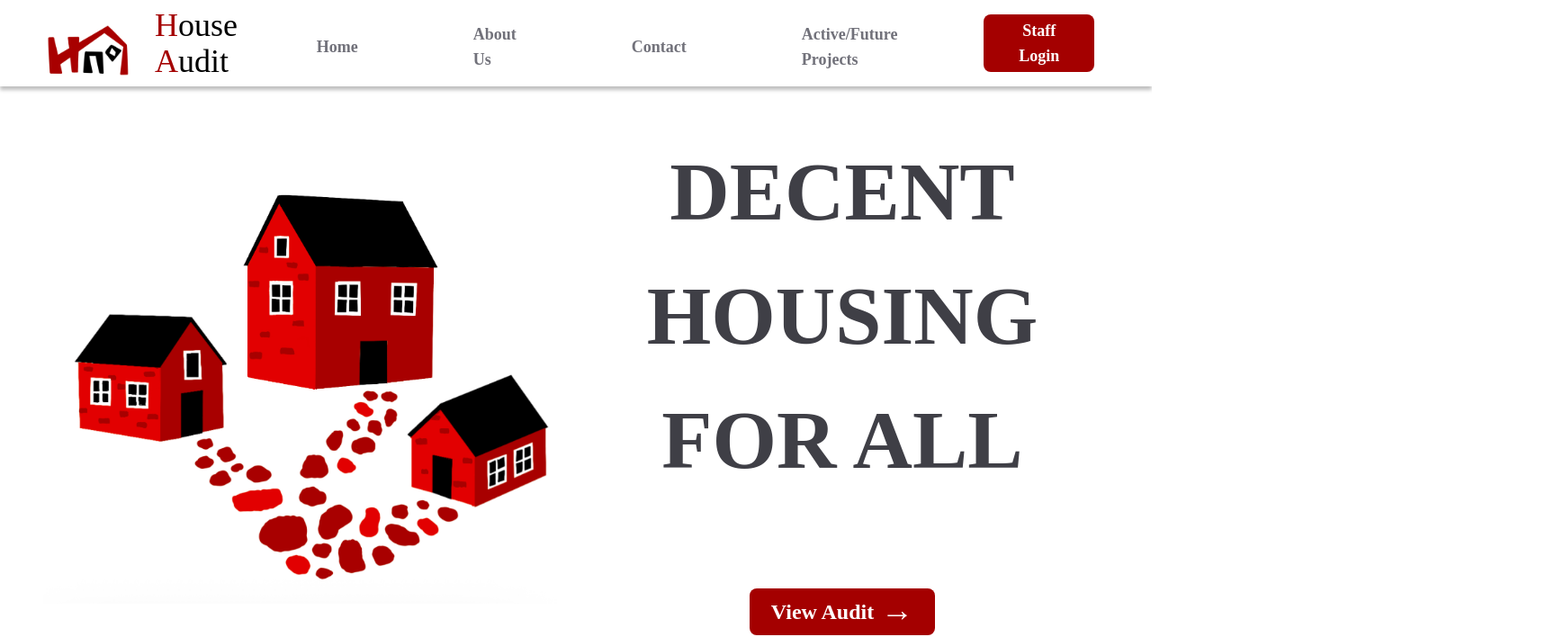
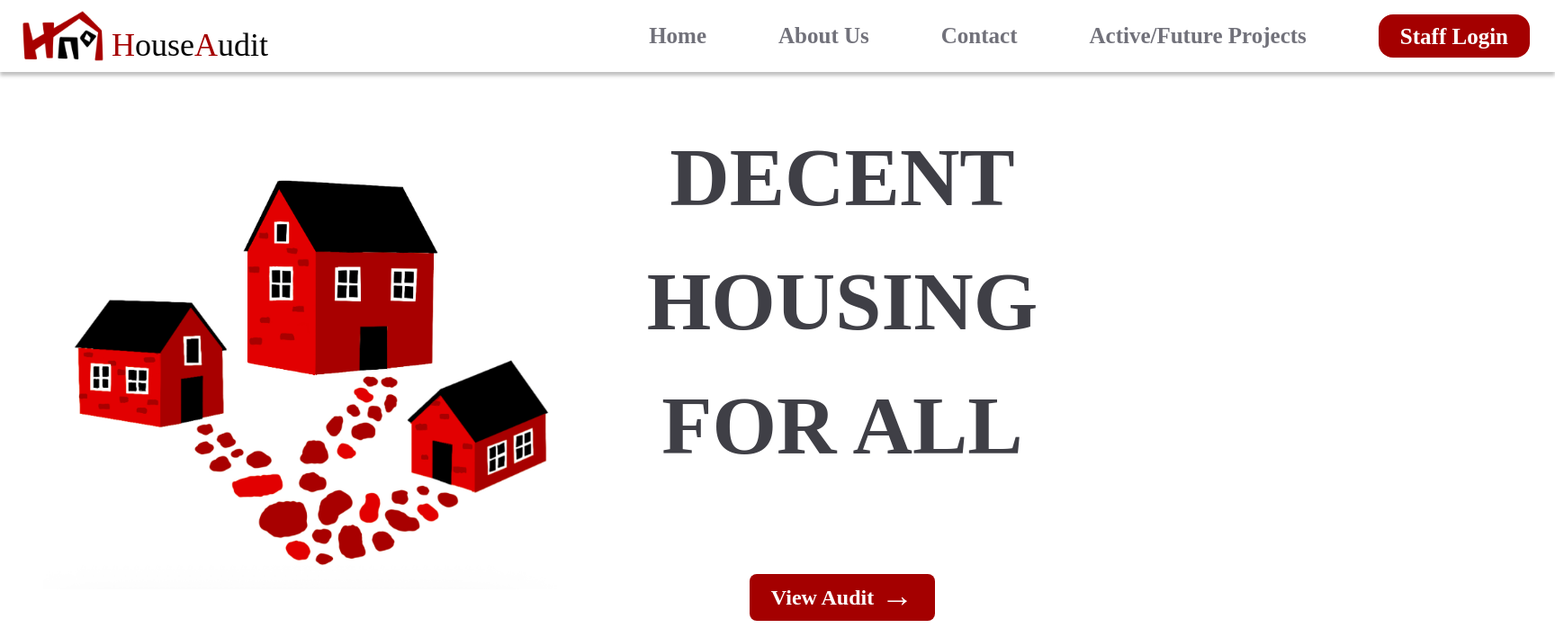
Before and after one commit to HousingAssembly/Audit-Team, a React (Create React App) app in the folder housing_audit/: page / in a window 1280 px wide. Shown: the top 708 px of the page at 90% size, 1728 px wide, since content can reach past the window. Built offline with nearby package versions, Linux system fonts and the light colour scheme.

Commit message:
Update header.jsx
Fixed header design

```diff
--- a/housing_audit/src/components/header.jsx
+++ b/housing_audit/src/components/header.jsx
@@ -37,24 +37,25 @@ export default function Header() {
   };
 
   return (
-    <div className="w-full shadow-[0px_4px_4px_0px_rgba(0,0,0,0.25)]">
-      <div className="flex flex-row items-end mx-12">
-        <img src="logo.png" alt="Logo" className="object-contain h-16 w-auto mb-2"/>
-        <div className="px-6 text-4xl font-medium mb-2">
-          <span className="text-palette-red font-chelsea">H</span><span className="font-chelsea">ouse</span>
-          <span className="text-palette-red font-chelsea"> A</span><span className="font-chelsea">udit</span>
+    <div className="w-[1728px] py-2 shadow-[0px_4px_4px_0px_rgba(0,0,0,0.25)]">
+      <div className="flex flex-row items-center mr-7">
+        <img src="logo.png" alt="Logo" className="object-contain h-16 w-auto ml-5"/>
+        <div className="text-4xl mt-5 ml-1">
+          <span className="text-palette-red font-['Chelsea_Market']">H</span><span className="font-['Chelsea_Market']">ouse</span>
+          <span className="text-palette-red font-['Chelsea_Market']">A</span><span className="font-['Chelsea_Market']">udit</span>
         </div>
-        <div className="flex flex-row items-center space-x-32 text-lg ml-auto text-zinc-500 font-bold mb-4">
+        <div className="flex flex-row items-center space-x-20 text-[25px] ml-auto text-zinc-500 font-bold">
           <Link to="/">Home</Link>
           <Link to="#about" onClick={(e) => scrollToSection(e, 'about')}>About Us</Link>
           <Link to="#contact" onClick={(e) => scrollToSection(e, 'contact')}>Contact</Link>
           <Link to="/projects">Active/Future Projects</Link>
         </div>
         <button
-          className="bg-palette-red font-medium text-lg text-white px-6 py-1 ml-24 rounded-lg m-4"
+          className="bg-palette-red font-bold text-white text-[25px] h-[48px] w-fit px-6 ml-20 rounded-2xl flex items-center justify-center leading-none"
           onClick={() => setIsLoginOpen(true)}
+          style={{ alignSelf: 'center' }}
         >
-          <span className="font-bold">Staff Login</span>
+          <span className="font-bold leading-none">Staff Login</span>
         </button>
 
         {isLoginOpen && (
```
